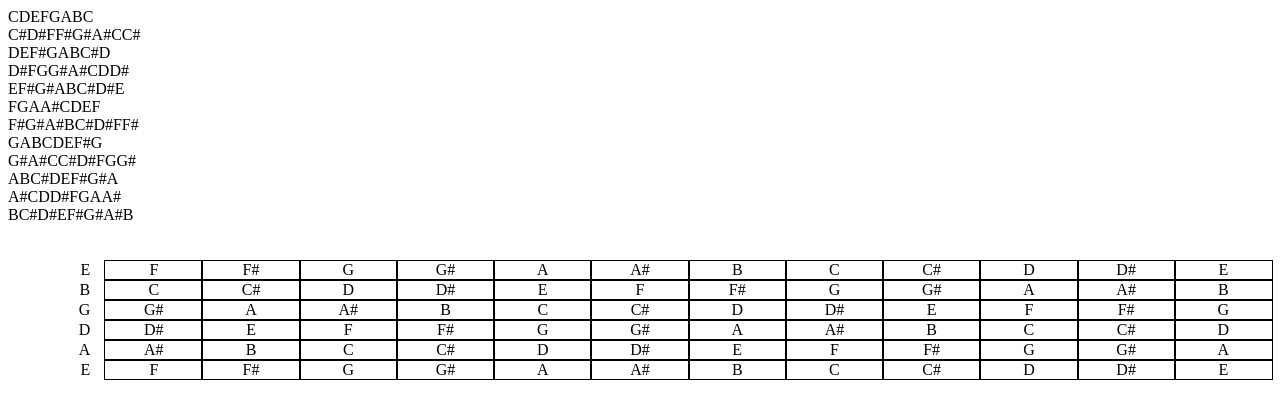
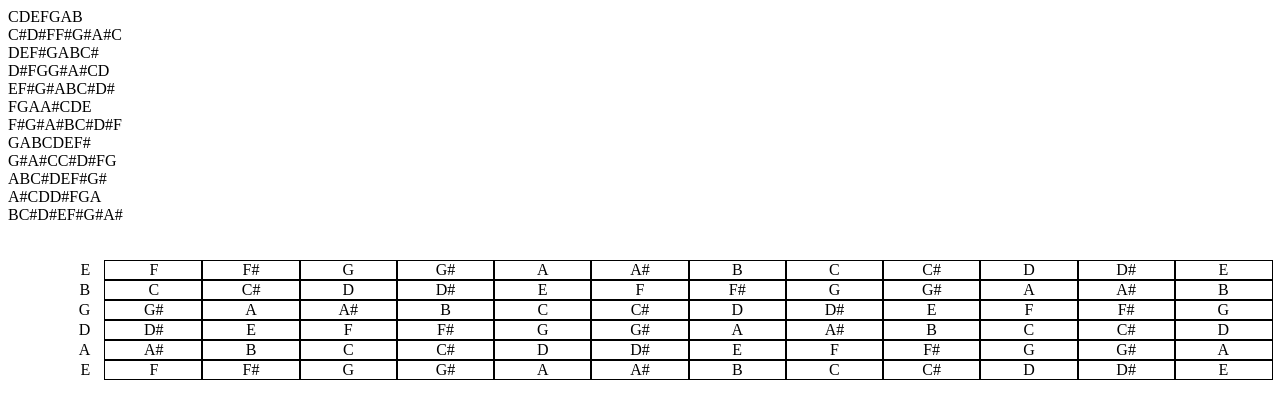
Before and after one commit to marano/purechords, a React (Create React App) app: page / in a window 1280 px wide. Shown: the top 418 px of the page. Built offline with nearby package versions, Linux system fonts and the light colour scheme.

Commit message:
Simplify intervals

```diff
--- a/src/MajorScale.js
+++ b/src/MajorScale.js
@@ -6,9 +6,9 @@ export default function MajorScale({ keyIndex }) {
   const tone = 2;
   const semiTone = 1;
 
-  const intervals = [0, tone, tone, semiTone, tone, tone, tone, semiTone];
+  const intervals = [tone, tone, semiTone, tone, tone, tone, semiTone];
 
-  const notes = intervals.map((_, index) => keyIndex + sum(intervals.slice(0, index + 1)));
+  const notes = intervals.map((_, index) => keyIndex + sum(intervals.slice(0, index)));
 
   return notes.map(
     (noteIndex) => <Note key={noteIndex} index={noteIndex} />,
```
